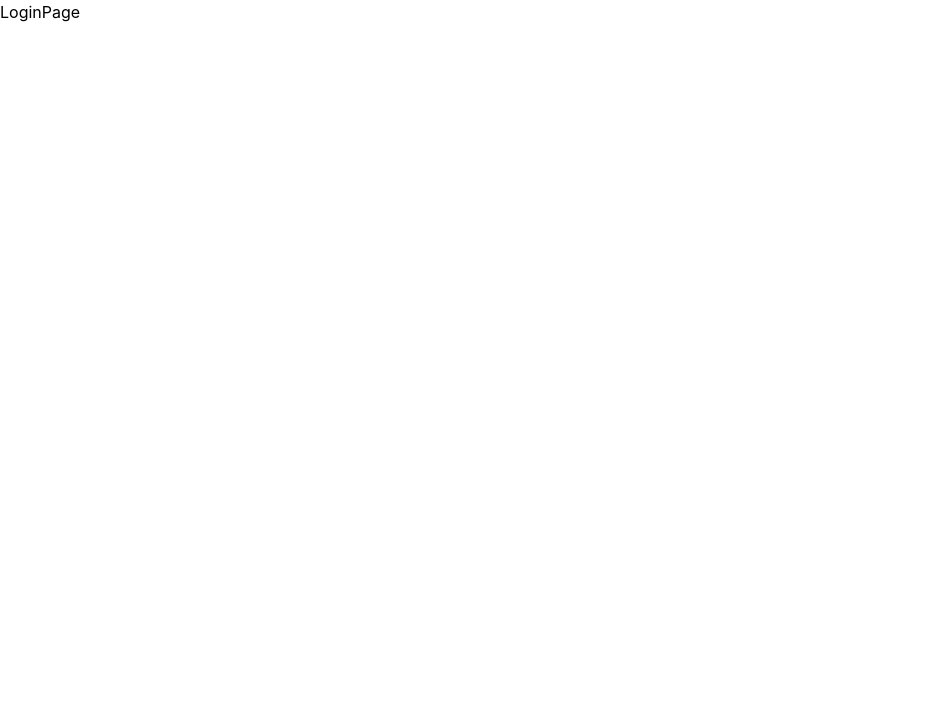
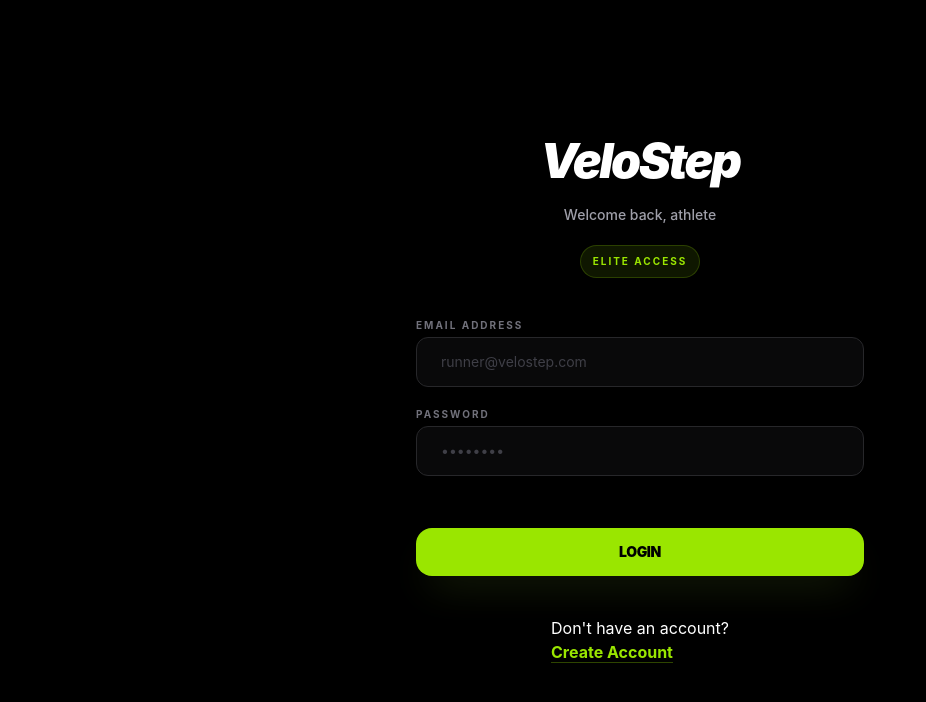
Before and after one commit to bankrnc/runtracker-app, a React (Vite) app: page /login in a window 1280 px wide. Shown: the top 702 px of the page, without its empty margins (0-926 px from the left). Built offline with nearby package versions, Linux system fonts and the light colour scheme.

Commit message:
login feature success

```diff
--- a/package.json
+++ b/package.json
@@ -19,7 +19,8 @@
     "react-router": "^7.13.2",
     "sonner": "^2.0.7",
     "tailwindcss": "^4.2.2",
-    "zod": "^4.3.6"
+    "zod": "^4.3.6",
+    "zustand": "^5.0.12"
   },
   "devDependencies": {
     "@eslint/js": "^9.39.4",
--- /dev/null
+++ b/src/pages/HomePage.tsx
@@ -0,0 +1,3 @@
+export default function HomePage() {
+  return <div>HomePage</div>;
+}
--- a/src/pages/LoginPage.tsx
+++ b/src/pages/LoginPage.tsx
@@ -1,3 +1,111 @@
+import { useForm, type SubmitHandler } from "react-hook-form";
+import { loginSchema, type LoginInput } from "../schemas/login.shcema";
+import { zodResolver } from "@hookform/resolvers/zod";
+import { apiClient } from "../config/apiClient";
+import { userSchema } from "../schemas/user.schema";
+import { AxiosError } from "axios";
+import { toast } from "sonner";
+import { useAuthStore } from "../store/useAuthStore";
+import { useNavigate } from "react-router";
+
 export default function LoginPage() {
-  return <div>LoginPage</div>;
+  const {
+    register,
+    handleSubmit,
+    formState: { errors },
+  } = useForm<LoginInput>({
+    defaultValues: { email: "", password: "" },
+    resolver: zodResolver(loginSchema),
+    mode: "onChange",
+  });
+
+  const setAuth = useAuthStore((state) => state.setAuth);
+
+  const navigate = useNavigate();
+
+  const onSubmit: SubmitHandler<LoginInput> = async (data) => {
+    try {
+      const res = await apiClient.post("/auth/login", data);
+      //backend sent res. userWithoutPassword มา
+      //validate user
+      const user = userSchema.parse(res.data.user);
+      setAuth(user);
+      toast.success("login successfully");
+      navigate("/");
+    } catch (err) {
+      if (err instanceof AxiosError) {
+        toast.error(
+          typeof err.response?.data === "string"
+            ? err.response.data
+            : err.response?.data?.message || "something went wrong",
+        );
+        return;
+      }
+      toast.error("something went wrong. try again later");
+    }
+  };
+
+  return (
+    <div className="min-h-screen flex flex-col justify-center items-center p-6 gap-10  bg-black text-white font-sans ">
+      <div className="flex flex-col justify-center items-center gap-5">
+        <h1 className="text-5xl font-black tracking-tighter text-white italic">
+          VeloStep
+        </h1>
+        <p className="text-zinc-400 text-sm font-medium">
+          Welcome back, athlete
+        </p>
+        <div className="inline-flex items-center justify-center bg-lime-400/10 border border-lime-400/20 rounded-4xl px-3 py-2">
+          <span className="text-[10px] font-bold text-lime-400 tracking-[0.2em]">
+            ELITE ACCESS
+          </span>
+        </div>
+      </div>
+      <form
+        className="flex flex-col w-full max-w-md gap-3"
+        onSubmit={handleSubmit(onSubmit)}
+      >
+        <div className="grid grid-cols-1 gap-1">
+          <label className="text-[10px] font-bold text-zinc-500 uppercase tracking-[0.2em]">
+            Email Address
+          </label>
+          <input
+            className=" bg-zinc-900/40 border border-zinc-800 h-12 rounded-xl text-md p-6 focus:outline-none focus:border-lime-400/50 focus:ring-1 focus:ring-lime-400/20 transition-all placeholder:text-zinc-700 text-sm"
+            placeholder="runner@velostep.com"
+            {...register("email")}
+          />
+          {errors.email && (
+            <p className="text-red-400 text-sm">{errors.email.message}</p>
+          )}
+        </div>
+        <div className="grid grid-cols-1 gap-1 mt-2">
+          <label className="text-[10px] font-bold text-zinc-500 uppercase tracking-[0.2em]">
+            Password
+          </label>
+          <input
+            type="password"
+            className=" bg-zinc-900/40 border border-zinc-800 h-12 rounded-xl text-md p-6 focus:outline-none focus:border-lime-400/50 focus:ring-1 focus:ring-lime-400/20 transition-all placeholder:text-zinc-700 text-sm"
+            placeholder="••••••••"
+            {...register("password")}
+          />
+          {errors.password && (
+            <p className="text-red-400 text-sm">{errors.password.message}</p>
+          )}
+        </div>
+        <div className="flex items-center justify-center mt-6">
+          <button
+            type="submit"
+            className="w-full bg-lime-400 text-black font-black py-3.5 rounded-2xl mt-4 hover:bg-lime-300 hover:cursor-pointer transition-all active:scale-[0.98] shadow-[0_20px_40px_-15px_rgba(163,230,53,0.2)] uppercase tracking-tight text-sm"
+          >
+            LOGIN
+          </button>
+        </div>
+      </form>
+      <div>
+        <p>Don't have an account?</p>
+        <div className="text-lime-400 font-bold hover:text-lime-300 transition-colors underline underline-offset-4 decoration-lime-400/30">
+          Create Account
+        </div>
+      </div>
+    </div>
+  );
 }
--- /dev/null
+++ b/src/pages/ProfilePage.tsx
@@ -0,0 +1,3 @@
+export default function ProfilePage() {
+  return <div>ProfilePage</div>;
+}
--- /dev/null
+++ b/src/pages/UserInformPage.tsx
@@ -0,0 +1,3 @@
+export default function UserInformPage() {
+  return <div>UserInformPage</div>;
+}
--- a/src/routes/index.tsx
+++ b/src/routes/index.tsx
@@ -1,8 +1,14 @@
 import { createBrowserRouter } from "react-router";
 import RegisterPage from "../pages/RegisterPage";
 import LoginPage from "../pages/LoginPage";
+import UserInformPage from "../pages/UserInformPage";
+import HomePage from "../pages/HomePage";
+import ProfilePage from "../pages/ProfilePage";
 
 export const router = createBrowserRouter([
+  { path: "/", Component: HomePage },
   { path: "/register", Component: RegisterPage },
+  { path: "/user-inform", Component: UserInformPage },
   { path: "/login", Component: LoginPage },
+  { path: "/profile", Component: ProfilePage },
 ]);
--- /dev/null
+++ b/src/schemas/login.shcema.ts
@@ -0,0 +1,8 @@
+import z from "zod";
+
+export const loginSchema = z.object({
+  email: z.email("email is required !"),
+  password: z.string().min(6, "Enter your password"),
+});
+
+export type LoginInput = z.infer<typeof loginSchema>;
--- /dev/null
+++ b/src/schemas/user.schema.ts
@@ -0,0 +1,15 @@
+import z from "zod";
+
+const roleSchema = z.enum(["admin", "user"]);
+
+export const userSchema = z.object({
+  id: z.number(),
+  email: z.string(),
+  firstName: z.string(),
+  lastName: z.string(),
+  status: z.boolean(),
+  role: roleSchema,
+  imageUrl: z.string().nullable(),
+});
+
+export type User = z.infer<typeof userSchema>;
--- /dev/null
+++ b/src/store/useAuthStore.ts
@@ -0,0 +1,17 @@
+import { create } from "zustand";
+import type { User } from "../schemas/user.schema";
+
+type AuthStore = {
+  isAuthenticated: boolean;
+  user: User | null;
+  setAuth: (user: User) => void;
+  clearAuth: () => void;
+};
+
+//(set) => คือคำสั่ง update state
+export const useAuthStore = create<AuthStore>((set) => ({
+  isAuthenticated: false,
+  user: null,
+  setAuth: (user) => set({ isAuthenticated: true, user }),
+  clearAuth: () => set({ isAuthenticated: false, user: null }),
+}));
```
Also changed, not shown: 1 other file (tests, documents, lock files or other folders).
